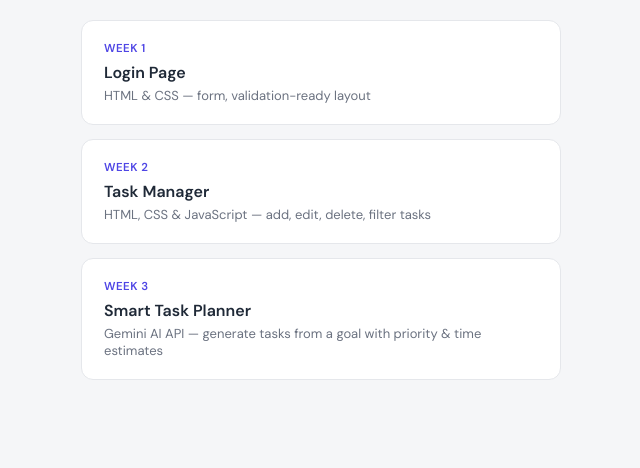
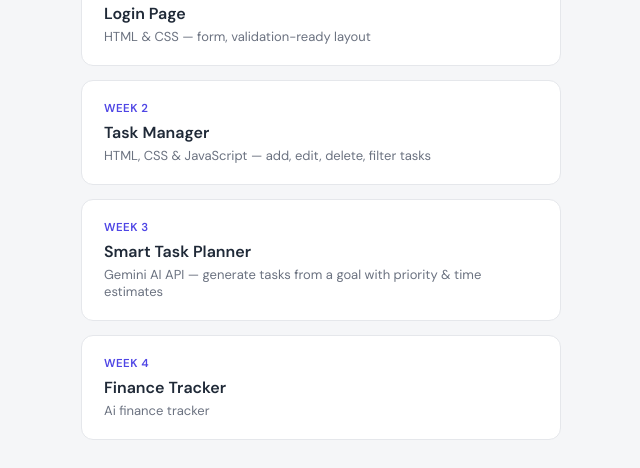
Before and after one commit to keshavdaga2007-commits/Agentic-AI-Integration, a plain HTML site: page index.html in a window 1280 px wide. Shown: the part 232-700 px from the top of the page, without its empty margins (319-959 px from the left). Drawn offline with Linux system fonts and the light colour scheme.

Commit message:
Update index.html

```diff
--- a/index.html
+++ b/index.html
@@ -89,6 +89,12 @@
       <div class="week-title">Smart Task Planner</div>
       <div class="week-desc">Gemini AI API — generate tasks from a goal with priority & time estimates</div>
     </a>
+
+    <a href="Week4/index.html" class="week-card">
+      <div class="week-label">Week 4</div>
+      <div class="week-title">Finance Tracker</div>
+      <div class="week-desc">Ai finance tracker</div>
+    </a>
   </div>
 
 </body>
```
